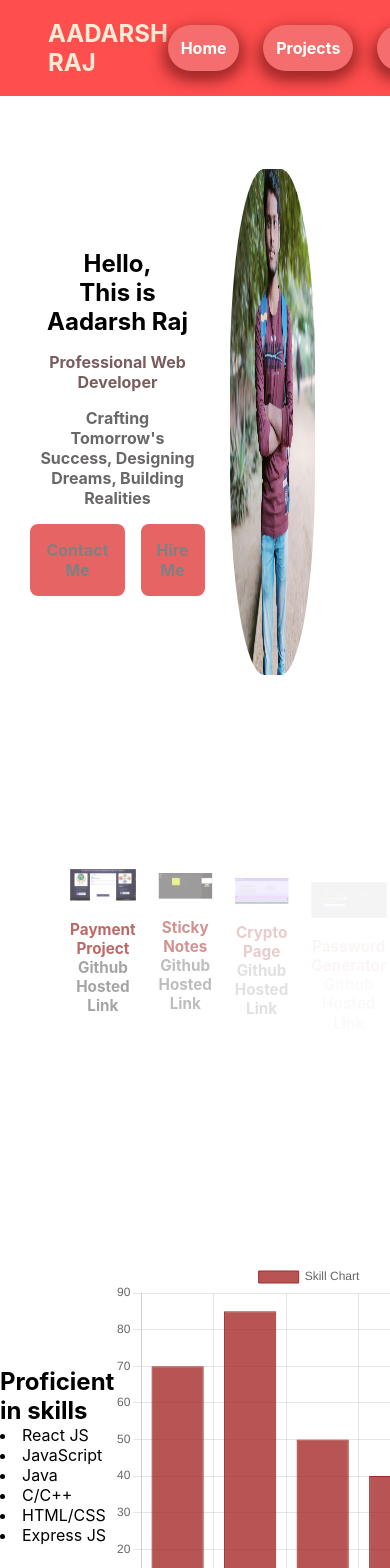
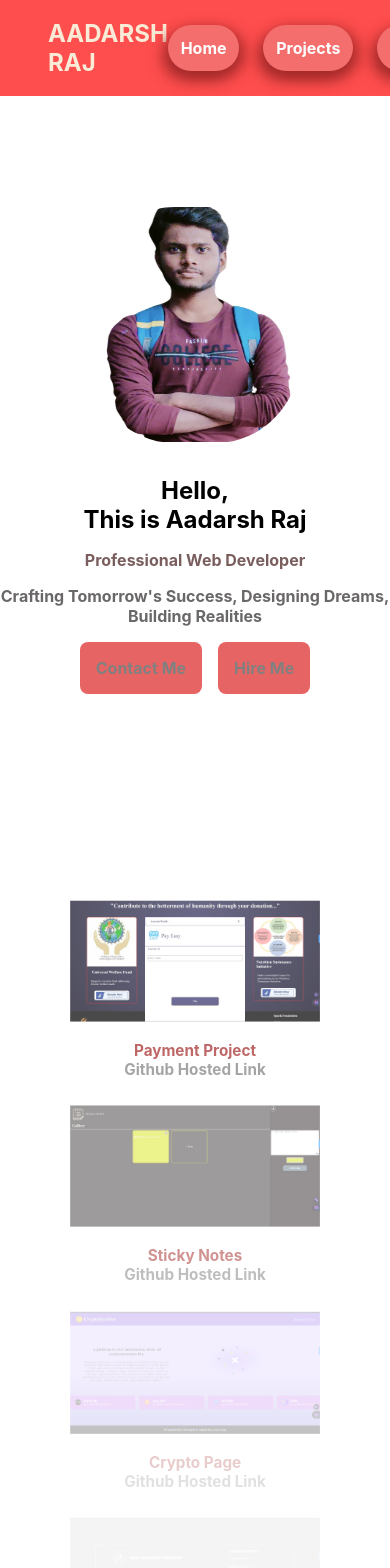
Before and after one commit to Aadarsh-Raj/Aadarsh-Raj, a React (Create React App) app: page / in a window 390 px wide. Shown: the top 1568 px of the page. Built offline with nearby package versions, Linux system fonts and the light colour scheme; the HTML template or start-up script is replaced by a standard one.

Commit message:
updated UI

```diff
--- a/src/Components/Style/animationsection.css
+++ b/src/Components/Style/animationsection.css
@@ -6,6 +6,7 @@
     justify-content: center;
     align-items: center;
     /* opacity:1; */
+    padding: 0 3rem;
    animation:opacity 5s ease-in-out ;
 }
 /* .animation-svg.remove{
@@ -22,3 +23,15 @@ opacity: 1;
 .welcome-para{
     color: white;
 }
+
+@media screen and (max-width: 1200px) {
+    .animation-svg{
+        font-size: 62%;
+    }
+}
+@media screen and (max-width: 500px) {
+    .animation-svg{
+    text-align: end;
+    padding: 0 2rem;
+    }
+}
--- a/src/Components/Style/contact.css
+++ b/src/Components/Style/contact.css
@@ -24,3 +24,9 @@
 border: none;
 font-weight: bold;
 }
+
+@media  screen and (max-width:475px) {
+    .form{
+        width: 95%;
+    }
+}
--- a/src/Components/Style/home.css
+++ b/src/Components/Style/home.css
@@ -3,6 +3,7 @@
     justify-content: space-between;
 height: 100vh;
 padding:0 2.5rem;
+margin-top: 1rem;
 }
 .landing-container >div{
     width: 50%;
@@ -45,3 +46,19 @@ gap: 1rem;
     border-radius: 40%;
     transition: all 1.5s;
 }
+
+@media screen and (max-width:625px) {
+    .landing-container{
+        flex-direction: column-reverse;
+        align-items: center;
+        padding: 0;
+        justify-content: center;
+        gap: 0.5rem;
+    }
+    .landing-container>div{
+        width: 100%;
+    }
+    .right-landing-container img{
+        height: 82%;
+    }
+}
--- a/src/Components/Style/project.css
+++ b/src/Components/Style/project.css
@@ -11,4 +11,5 @@
     font-weight: bolder;
     padding: 1rem 4rem;
     transition: all 3s;
+    flex-wrap: wrap;
 }
--- a/src/Components/Style/projectcard.css
+++ b/src/Components/Style/projectcard.css
@@ -3,7 +3,19 @@
     flex-direction: column;
     gap: 1rem;
     transition: all 4s;
+    flex-basis: 20%;
 }
 .project-card-item img{
     width: 100%;
 }
+
+@media screen and (max-width: 700px) {
+    .project-card-item{
+        flex-basis: 40%;
+    }
+}
+@media screen and (max-width:475px) {
+    .project-card-item{
+        flex-basis: 100%;
+    }
+}
```
Also changed, not shown: src/Components/Main.jsx (+0 -20 lines), public/setting.svg (added), src/Components/Assets/aadarsh.jpg.
